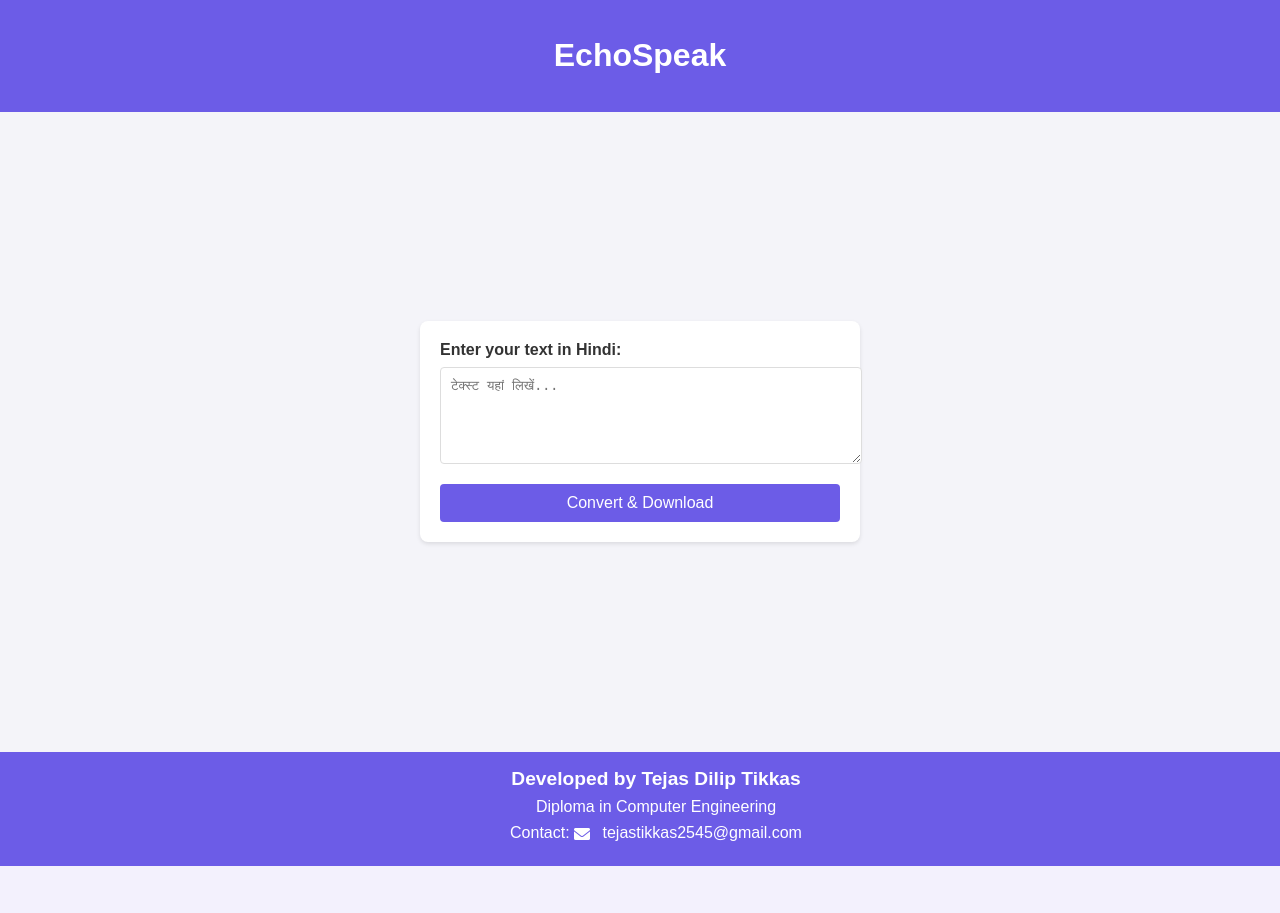
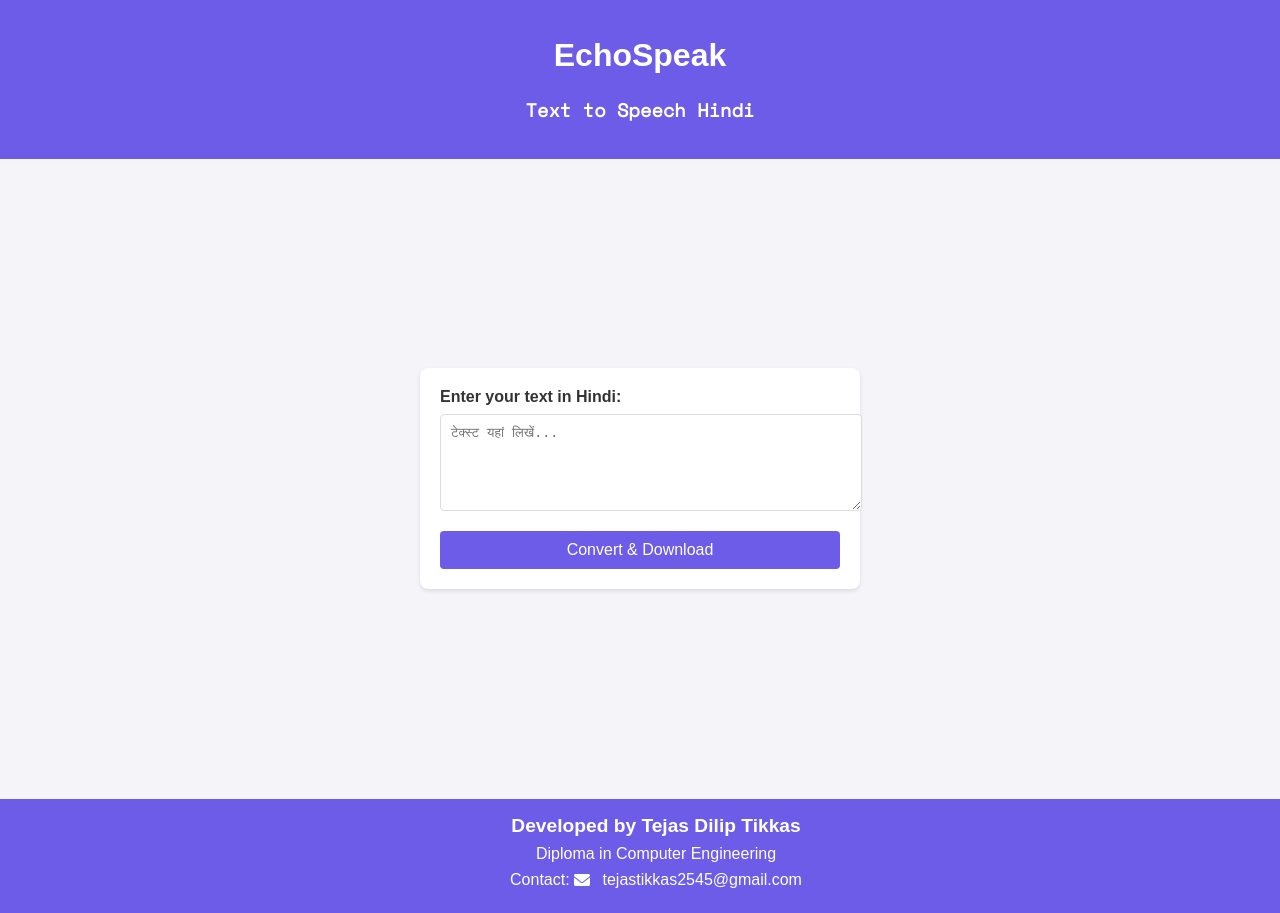
Before and after one commit to tejastikkas5/EchoSpeak, a Flask app: page / in a window 1280 px wide. Before the commit the page ends 866 px from the top, so only its background shows below. Run offline with Flask 3, Linux system fonts and the light colour scheme; parts of the project's set-up code (start-up, migrations or seed data) failed here and were passed over.

Commit message:
Update index.html

```diff
--- a/templates/index.html
+++ b/templates/index.html
@@ -6,6 +6,7 @@
     <meta name="viewport" content="width=device-width, initial-scale=1.0">
     <title>EchoSpeak</title>
     <link rel="stylesheet" href="{{ url_for('static', filename='style.css') }}">
+    <link rel="stylesheet" href="https://fonts.googleapis.com/css2?family=Space+Mono&display=swap">
     <!-- Font Awesome CDN -->
     <link rel="stylesheet" href="https://cdnjs.cloudflare.com/ajax/libs/font-awesome/6.0.0-beta3/css/all.min.css">
     <style>
@@ -16,6 +17,7 @@
 <body>
     <header>
         <h1>EchoSpeak</h1>
+        <h3 style="font-family: 'Space Mono', monospace;">Text to Speech Hindi</h3>
     </header>
     <main>
         <div class="tts-container">
```
